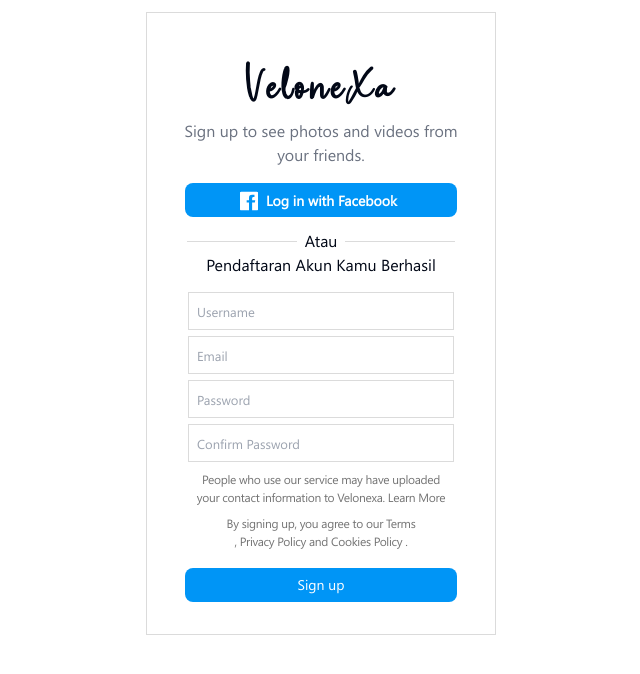
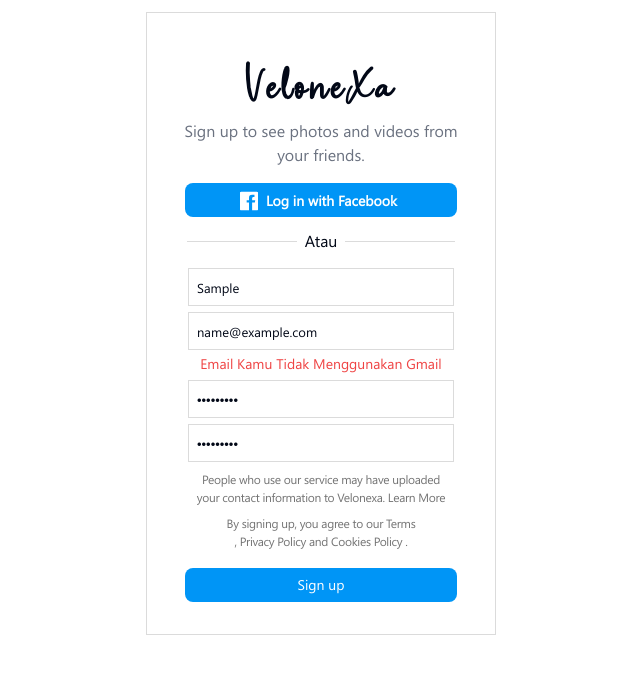
Before and after one commit to DEVTENO/velonexa-frontend, a Next.js app: page /register in a window 1280 px wide. Both pictures are taken after typing "Sample", "name@example.com", "Sample123", "Sample123" into the empty fields and a click on the button "Sign up". Shown: the top 674 px of the page, without its empty margins (191-831 px from the left). Built offline with nearby package versions, Linux system fonts and the light colour scheme.

Commit message:
menambahkan validasi register

```diff
--- a/src/app/(auth)/register/page.tsx
+++ b/src/app/(auth)/register/page.tsx
@@ -4,6 +4,16 @@
 import LogoRegister from "@/components/ui/LogoRegister";
 import FacebookAuth from "@/components/ui/FacebookAuth";
 import { FetchApiResponse, RegisterFormData } from "@/lib/types/types";
+
+//ini adalah fungsi helper untuk validasi email
+const isEmailValid = (email: string): boolean => {
+  return email.includes("@gmail.com");
+};
+
+//ini adalah fungsi helper untuk validasi username
+const isUsernameValid = (username: string): boolean => {
+  return username.length >= 4;
+};
 
 const Register: React.FC<RegisterFormData> = () => {
   const [formData, setFormData] = useState<RegisterFormData>({
@@ -12,15 +22,43 @@
     password: "",
     confirmPassword: "",
   });
-  const [isLoading, setIsLoading] = useState(false);
+
   const [message, setMessage] = useState<string | null>(null);
-  const [activeButton, setActiveButton] = useState<boolean>(false);
+  const [error, setError] = useState<Partial<RegisterFormData>>({});
+
   const handleSubmit = async (e: React.FormEvent) => {
     e.preventDefault();
-    setIsLoading(true);
     setMessage(null);
-    setActiveButton(false);
 
+    if (
+      !isUsernameValid(formData.username) ||
+      !isEmailValid(formData.email) ||
+      formData.password !== formData.confirmPassword ||
+      formData.password.length < 5 ||
+      formData.confirmPassword.length < 5 ||
+      formData.password.trim() === "" ||
+      formData.confirmPassword.trim() === ""
+    ) {
+      setError({
+        username: !isUsernameValid(formData.username)
+          ? "Username Seharusnya Memiliki Setidaknya 4 Karakter"
+          : undefined,
+        email: !isEmailValid(formData.email)
+          ? "Email Kamu Tidak Menggunakan Gmail"
+          : undefined,
+        confirmPassword:
+          formData.password !== formData.confirmPassword
+            ? "Password Tidak Sama"
+            : formData.password.length < 5 ||
+              formData.confirmPassword.length < 5
+            ? "Password Harus Lebih Dari 5"
+            : formData.password.trim() === "" ||
+              formData.confirmPassword.trim() === ""
+            ? "Password Dan Confirm Password Kosong"
+            : undefined,
+      });
+      return;
+    }
     try {
       const response = await fetch("/api/v1/users/register", {
         method: "POST",
@@ -32,7 +70,6 @@
         const data =
           (await response.json()) as FetchApiResponse<RegisterFormData>;
         if (data.success) {
-          setIsLoading(false);
           setMessage(data.message);
           console.log(data.data);
           setFormData({
@@ -72,7 +109,7 @@
         <div className="h-px bg-[#DBDBDB] w-[110px]" />
       </div>
       <div>{message}</div>
-      <form action="" className="mt-[9px]">
+      <form onSubmit={handleSubmit} action="" className="mt-[9px]">
         <input
           className="border border-[#dbdbdb] p-2 text-[13px] focus:outline-none  focus:border-gray-400 mt-1.5 w-[266px] h-[38px] span-2"
           placeholder="Username"
@@ -81,6 +118,9 @@
           value={formData.username}
           onChange={handleChange}
         />
+        {error.username && (
+          <div className="text-red-500 text-sm mt-1">{error.username}</div>
+        )}
         <input
           className="border border-[#dbdbdb] p-2 text-[13px] focus:outline-none  focus:border-gray-400 mt-1.5 w-[266px] h-[38px] span-2"
           placeholder="Email"
@@ -89,6 +129,10 @@
           value={formData.email}
           onChange={handleChange}
         />
+
+        {error.email && (
+          <div className="text-red-500 text-sm mt-1">{error.email}</div>
+        )}
         <input
           className="border border-[#dbdbdb] p-2 text-[13px] focus:outline-none  focus:border-gray-400 mt-1.5 w-[266px] h-[38px] span-2"
           placeholder="Password"
@@ -97,6 +141,9 @@
           value={formData.password}
           onChange={handleChange}
         />
+        {error.password && (
+          <div className="text-red-500 text-sm mt-1">{error.password}</div>
+        )}
         <input
           className="border border-[#dbdbdb] mb-2 p-2 text-[13px] focus:outline-none  focus:border-gray-400 mt-1.5 w-[266px] h-[38px] span-2"
           placeholder="Confirm Password"
@@ -105,6 +152,11 @@
           value={formData.confirmPassword}
           onChange={handleChange}
         />
+        {error.confirmPassword && (
+          <div className="text-red-500 text-sm mt-1">
+            {error.confirmPassword}
+          </div>
+        )}
         <span className="flex flex-col text-[12px] tracking-tight text-balance  text-[#737373] ">
           <span className="">
             People who use our service may have uploaded your contact
@@ -115,10 +167,7 @@
             Policy .
           </span>
         </span>
-        <button
-          onClick={formData.username.length >= 5 ? handleSubmit : ""}
-          className="container text-[14px] leading-[18px] text-white hover:bg-[#1877F2] bg-[#0095F6] w-[17rem] h-[34px] rounded-lg  mt-[18px]"
-        >
+        <button className="container text-[14px] leading-[18px] text-white hover:bg-[#1877F2] bg-[#0095F6] w-[17rem] h-[34px] rounded-lg  mt-[18px]">
           Sign up
         </button>
       </form>
```
